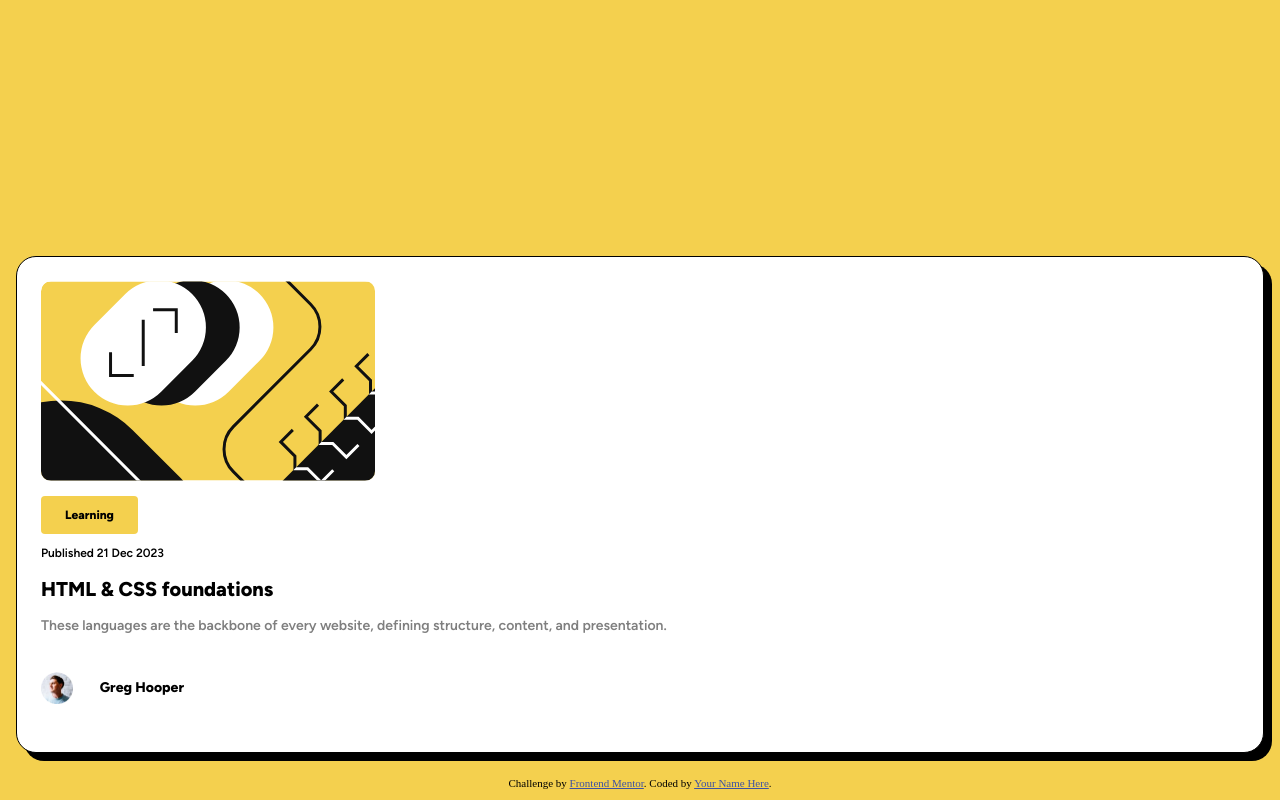
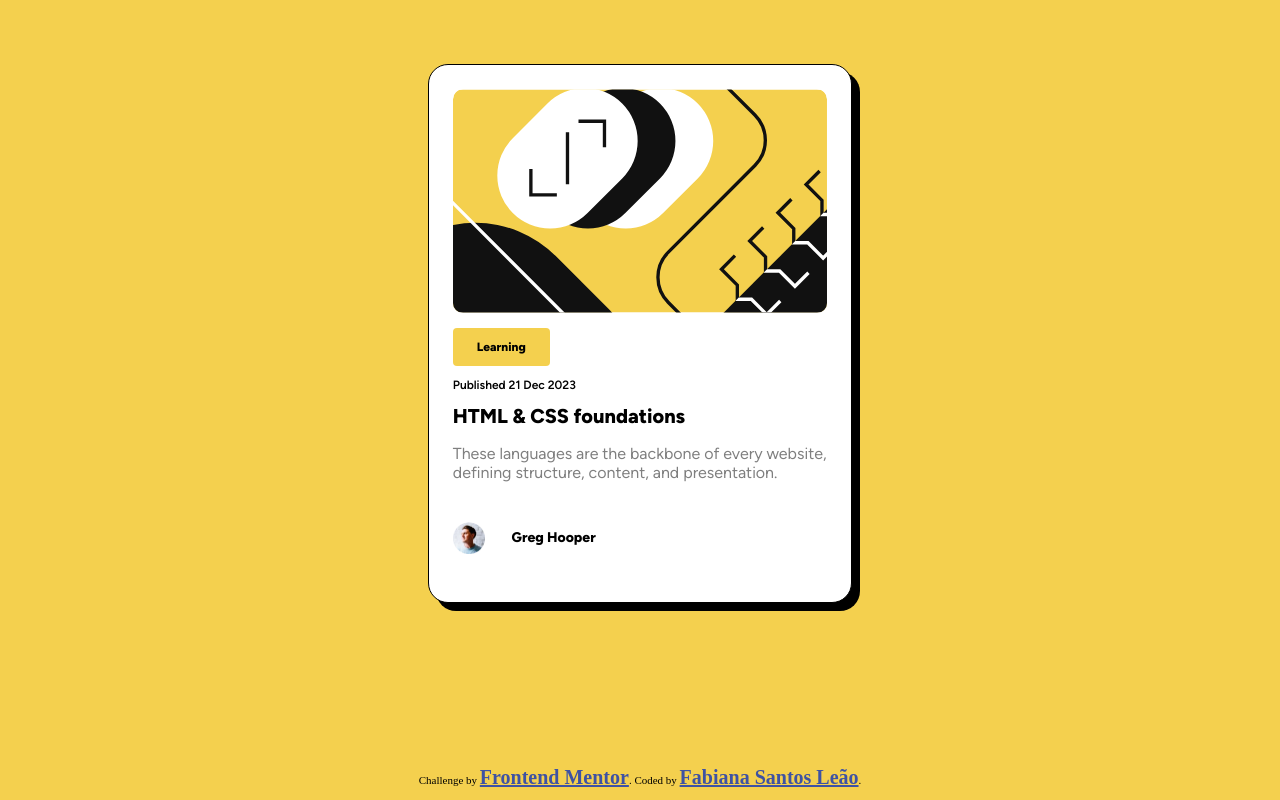
Before and after one commit to fabianajmge/blog-preview-card, a plain HTML site: page index.html in a window 1280 px wide. Drawn offline with Linux system fonts and the light colour scheme.

Commit message:
versao desktop

```diff
--- a/index.html
+++ b/index.html
@@ -25,7 +25,7 @@
       <p class="learning">Learning</p>
 
       <p class="publisheddate">Published 21 Dec 2023</p>
-      <h1>HTML & CSS foundations</h1>
+      <a>HTML & CSS foundations</a>
       <p class="description">These languages are the backbone of every website, defining structure, content, and presentation.</p>
 
       <div class="author">
@@ -37,7 +37,7 @@
 
   <div class="attribution">
     Challenge by <a href="https://www.frontendmentor.io?ref=challenge" target="_blank">Frontend Mentor</a>.
-    Coded by <a href="#">Your Name Here</a>.
+    Coded by <a href="#">Fabiana Santos Leão</a>.
   </div>
 </body>
 </html>
--- a/styles.css
+++ b/styles.css
@@ -42,7 +42,7 @@ body {
     font-weight: 600;
 }
 
-h1 {
+a {
     font-weight: 700;
     font-size: 20px;
 }
@@ -81,6 +81,34 @@ h1 {
     text-align: center;
 }
 
+@media screen and (min-width: 769px) {
+    .frame {
+        width: 30%;
+    }
+
+    img {
+        width: 100%;
+        height: auto !important;
+    }
+
+    a:active {
+        color: #F4D04E;
+    }
+
+    a {
+        font-size: 20px;
+    }
+
+    .description {
+        font-size: 16px;
+        font-weight: 500;
+    }
+
+    .principal {
+        padding: 5% 1em 0 1em;
+    }
+}
+
 @font-face {
     font-family: 'Figtree';
     src: url('assets/fonts/static/Figtree-ExtraBold.ttf') format('truetype');
```
